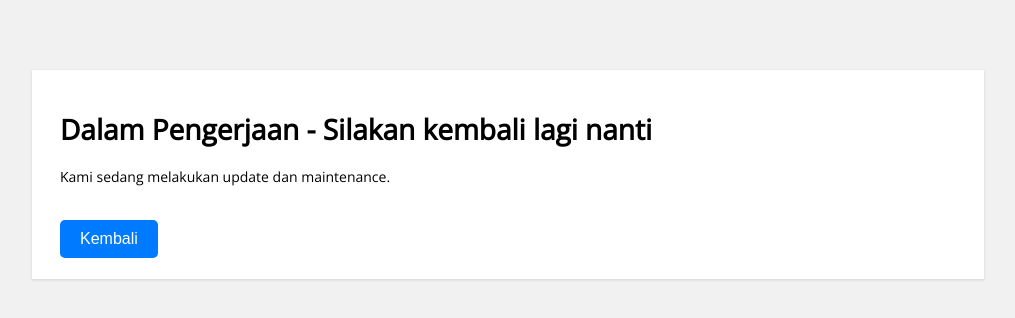
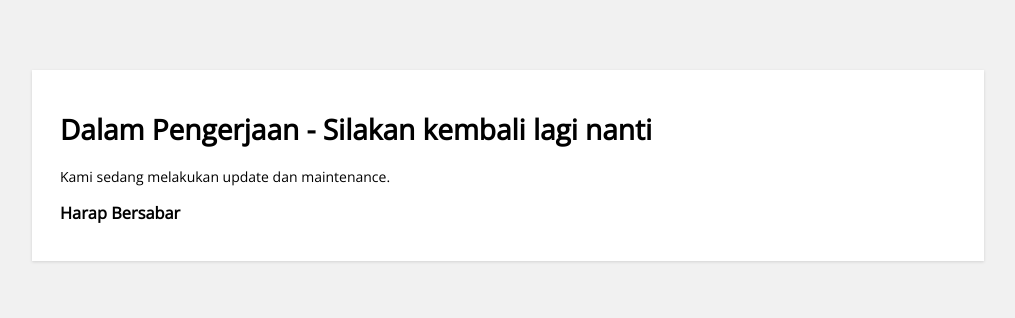
Before and after one commit to feelingjust/omghbanw, a plain HTML site: page index.html in a window 1280 px wide. Shown: the whole page, without its empty margins (132-1147 px from the left). Drawn offline with nearby package versions, Linux system fonts and the light colour scheme.

Commit message:
Update and rename perbaikan.html to index.html

```diff
--- a/perbaikan.html
+++ b/index.html
@@ -2,7 +2,7 @@
 <html lang="en">
 <head>
   <meta charset="utf-8">
-  <title>Website X TKJ 1 - Perbaikan</title>
+  <title>Tools WhatsApp</title>
   <link rel="icon" href="https://malasid.github.io/favicon.png" type="image/x-icon">
   <meta name="description" content="Website Masih Dalam Perbaikan. Kelas X TKJ 1. Kita Dari SMK 11 MARET JAKARTA">
   <meta name="author" content="Vamsi">
@@ -44,9 +44,7 @@
 <h1>Dalam Pengerjaan - Silakan kembali lagi nanti</h1>
 <p>Kami sedang melakukan update dan maintenance.</p>
 
-<!-- Button -->
-<button onclick="goBack()">Kembali</button>
-
+<h3>Harap Bersabar</h3>
 <script>
   function goBack() {
     window.history.back();
```
